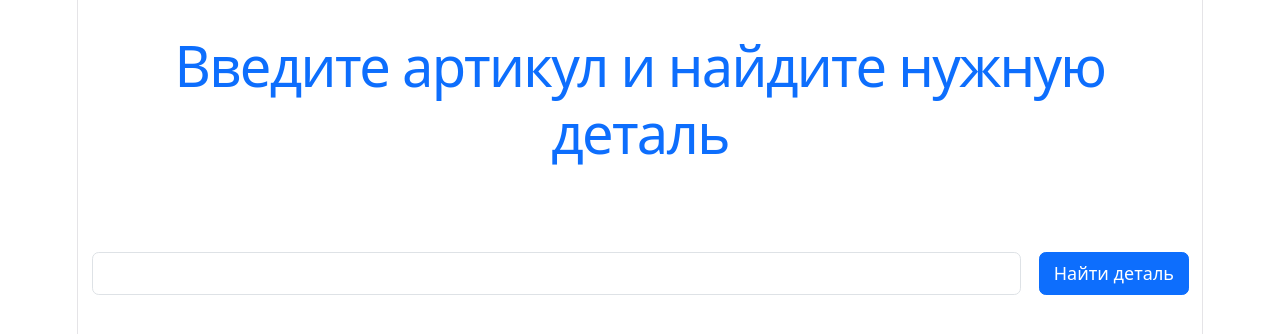
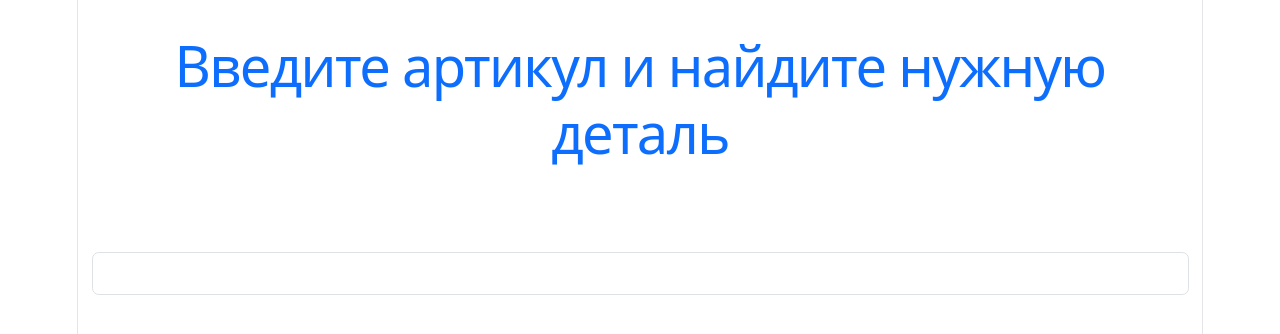
Before and after one commit to Pavlkan/auto-parts-finder, a React (Vite) app: page / in a window 1280 px wide. Shown: the top 334 px of the page. Built offline with nearby package versions, Linux system fonts and the light colour scheme.

Commit message:
apf-test: Remove - Delete form element and button search

```diff
--- a/src/components/SearchForm.jsx
+++ b/src/components/SearchForm.jsx
@@ -20,12 +20,6 @@ export const SearchForm = ({setAutoPartBrandsList}) => {
     return () => clearTimeout(timeoutId);
   }, [autoPartArticle, dispatch]);
 
-  const handleFinderFormSubmit = (event) => {
-    event.preventDefault();
-
-    fetchAutoPartBrands();
-  }
-
   const fetchAutoPartBrands = async () => {
     const autoPartBrandsAPI = `${AUTO_BRANDS_API}&number=${autoPartArticle}`;
 
@@ -45,18 +39,14 @@ export const SearchForm = ({setAutoPartBrandsList}) => {
     <>
       <h1 className="text-primary">Введите артикул и найдите нужную деталь</h1>
 
-      <form className="d-flex gap-3" onSubmit={handleFinderFormSubmit}>
       <input
         className="form-control col"
         type="text"
-          name='autoParts'
+        name='auto-parts'
         value={autoPartArticle}
         onChange={(e) => setAutoPartArticle(e.target.value)}
         required
       />
-
-        <button className="btn btn-primary col-md-auto" type='submit'>Найти деталь</button>
-      </form>
     </>
   )
 }
```
Lines whose indentation alone changed are shown as unchanged.
